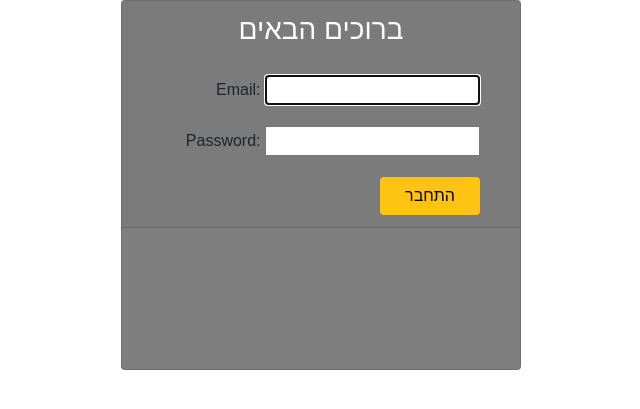
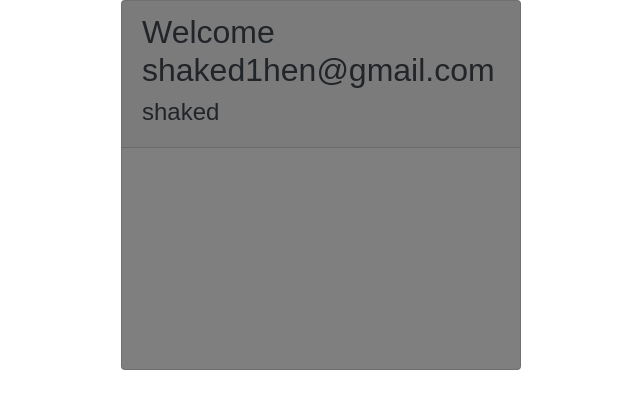
Before and after one commit to linoy1/web20, a Django app: page / in a window 1280 px wide; the page is wider, and only the part inside the window is pictured. Shown: the part 148-557 px from the top of that part, without its empty margins (319-959 px from the left). Run offline with Django 3.2, Linux system fonts and the light colour scheme; a user stored in the database is signed in; some libraries are stand-ins or nearby versions.

Commit message:
added the check to if the user is auth

```diff
--- a/elder_gurder_proj/elder_gurder_service/templates/index.html
+++ b/elder_gurder_proj/elder_gurder_service/templates/index.html
@@ -1,45 +1,35 @@
 
 {% extends 'base.html' %}
 {% block body_block %}
-
+     {% load crispy_forms_tags %}
 
     <div class="container">
         <div class="d-flex justify-content-center h-100">
             <div class="card">
                 <div class="card-header">
+                    {% if user.is_authenticated  %}
+                        <h2>
+                            Welcome
+                            {{ user.email }}
+                        </h2>
+                        <h4>
+                            {{ user.username }}
+                        </h4>
+                    {% else %}
                         <h3>ברוכים הבאים</h3>
 
                         <div class="card-body">
                             <form class="moveRight" method="POST" action="">
                                 {% csrf_token %}
-                            {{ form.as_p }}
-                            {% comment %} <div class="input-group form-group">
-                                <input type="text" class="moveRight form-control" placeholder="שם משתמש">
-                                <div class="input-group-prepend">
-                                    <span class="input-group-text moveRight"><i class="fas fa-user"></i></span>
-                                </div>
+                                {{ form|crispy }}
 
-
-                            </div>
-                            <div class="input-group form-group">
-                                <input type="password" class="moveRight form-control" placeholder="סיסמא">
-                                <div class="input-group-prepend">
-                                    <span class="input-group-text"><i class="fas fa-key"></i></span>
-                                </div>
-                            </div>
-                            <div class="form-group">
-                                <input type="submit" value="התחבר" class=" btn float-right login_btn">
-                            </div>
-                            <div class="card-footer">
-                                <div class="d-flex justify-content-center links">
-                                    <a href="registration"> הרשם עכשיו </a> ?אין לך חשבון
-                                </div>
-                            </div> {% endcomment %}
                                 <div class="form-group">
                                     <input type="submit" value="התחבר" class=" btn float-right login_btn">
                                 </div>
                             </form>
                         </div>
+                    {% endif %}
+
 
                 </div>
             </div>
```
Lines whose indentation alone changed are shown as unchanged.
